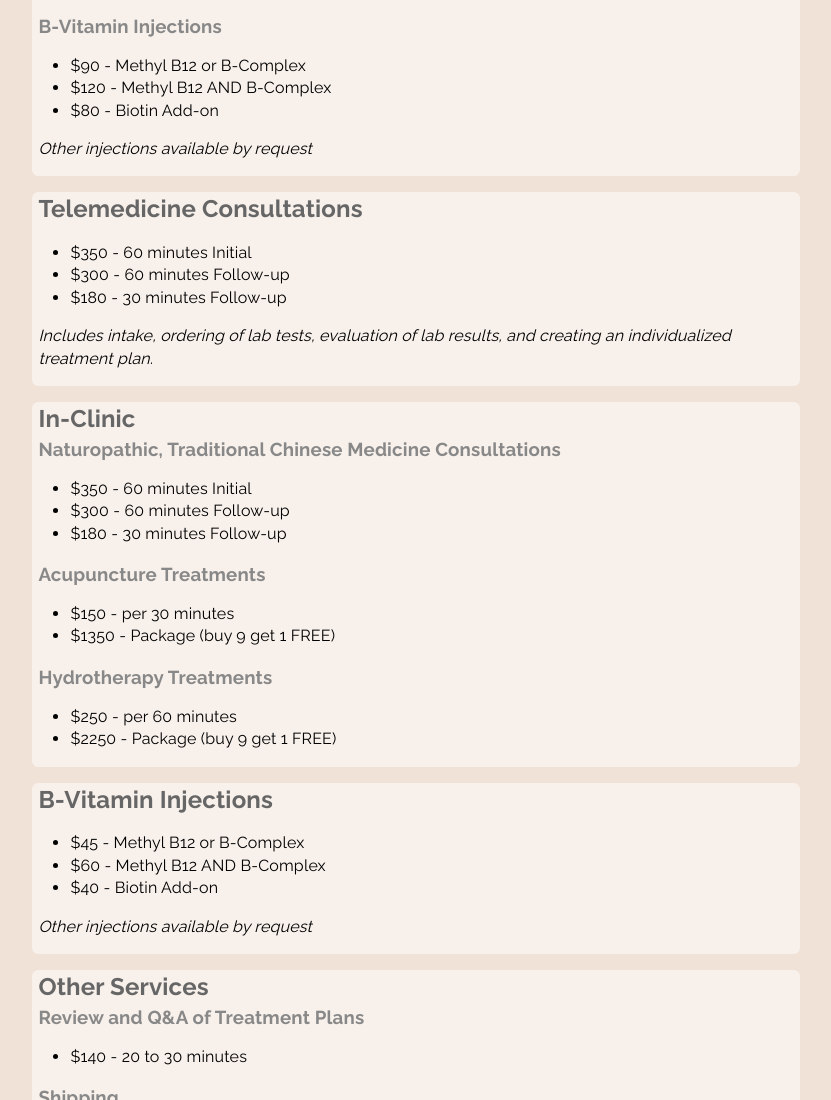
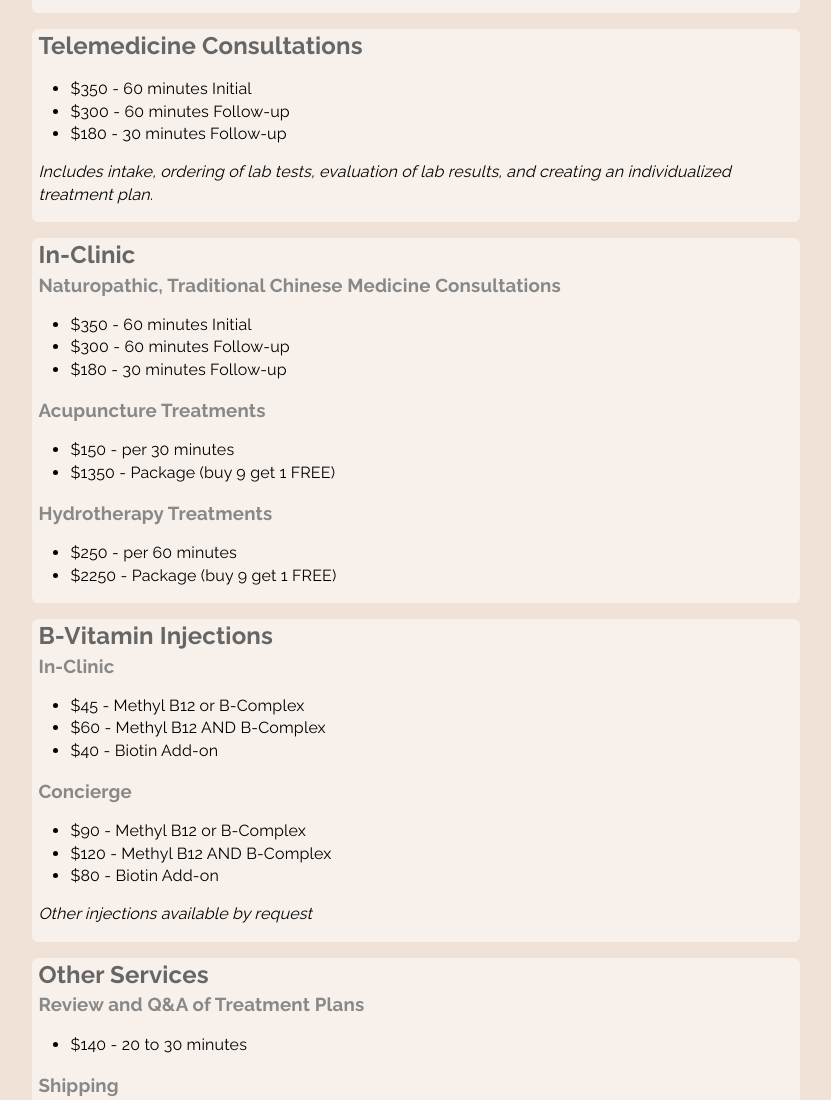
Before and after one commit to drdeborah/drdeborah.github.io, a plain HTML site: page prices.html in a window 1280 px wide. Shown: the part 467-1567 px from the top of the page, without its empty margins (224-1055 px from the left). Drawn offline with Linux system fonts and the light colour scheme.

Commit message:
Move concierge B-vitamin injections

```diff
--- a/prices.html
+++ b/prices.html
@@ -64,16 +64,7 @@ t20.5 -8.5t22.5 -5q18 0 46 28.5t53 62t55 62t50 28.5q14 0 28.5 -7t35.5 -21.5t25 -
         diagnosis, physical exam, and creating an individualized treatment plan.</p>
       </div>
 
-      <div>
-        <h3>B-Vitamin Injections</h3>
-        <ul>
-          <li>$90 - Methyl B12 or B-Complex</li>
-          <li>$120 - Methyl B12 AND B-Complex</li>
-          <li>$80 - Biotin Add-on</li>
-        </ul>
 
-        <p>Other injections available by request</p>
-      </div>
     </div>
 
     <div>
@@ -118,11 +109,23 @@ t20.5 -8.5t22.5 -5q18 0 46 28.5t53 62t55 62t50 28.5q14 0 28.5 -7t35.5 -21.5t25 -
 
     <div>
       <h2>B-Vitamin Injections</h2>
-      <ul>
-        <li>$45 - Methyl B12 or B-Complex</li>
-        <li>$60 - Methyl B12 AND B-Complex</li>
-        <li>$40 - Biotin Add-on</li>
-      </ul>
+      <div>
+        <h3>In-Clinic</h3>
+        <ul>
+          <li>$45 - Methyl B12 or B-Complex</li>
+          <li>$60 - Methyl B12 AND B-Complex</li>
+          <li>$40 - Biotin Add-on</li>
+        </ul>
+      </div>
+
+      <div>
+        <h3>Concierge</h3>
+        <ul>
+          <li>$90 - Methyl B12 or B-Complex</li>
+          <li>$120 - Methyl B12 AND B-Complex</li>
+          <li>$80 - Biotin Add-on</li>
+        </ul>
+      </div>
 
       <p>Other injections available by request</p>
     </div>
```
